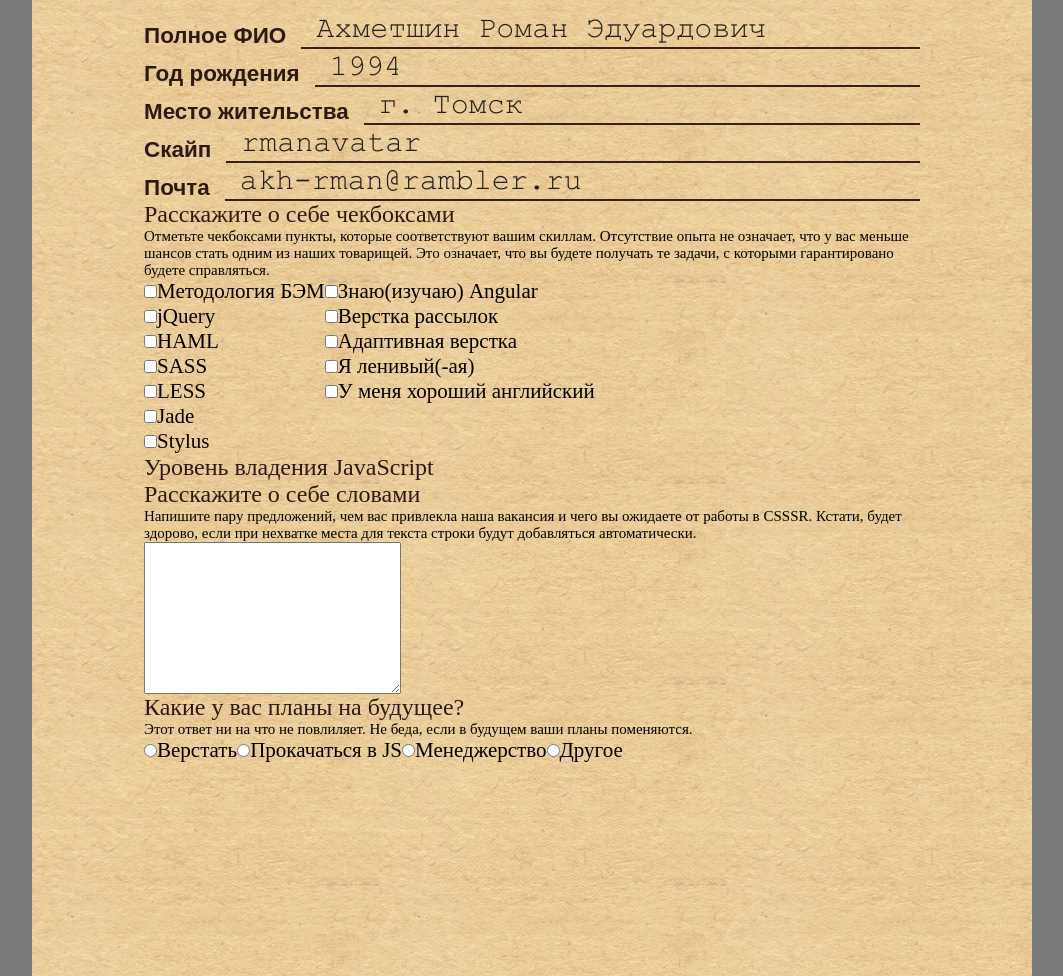
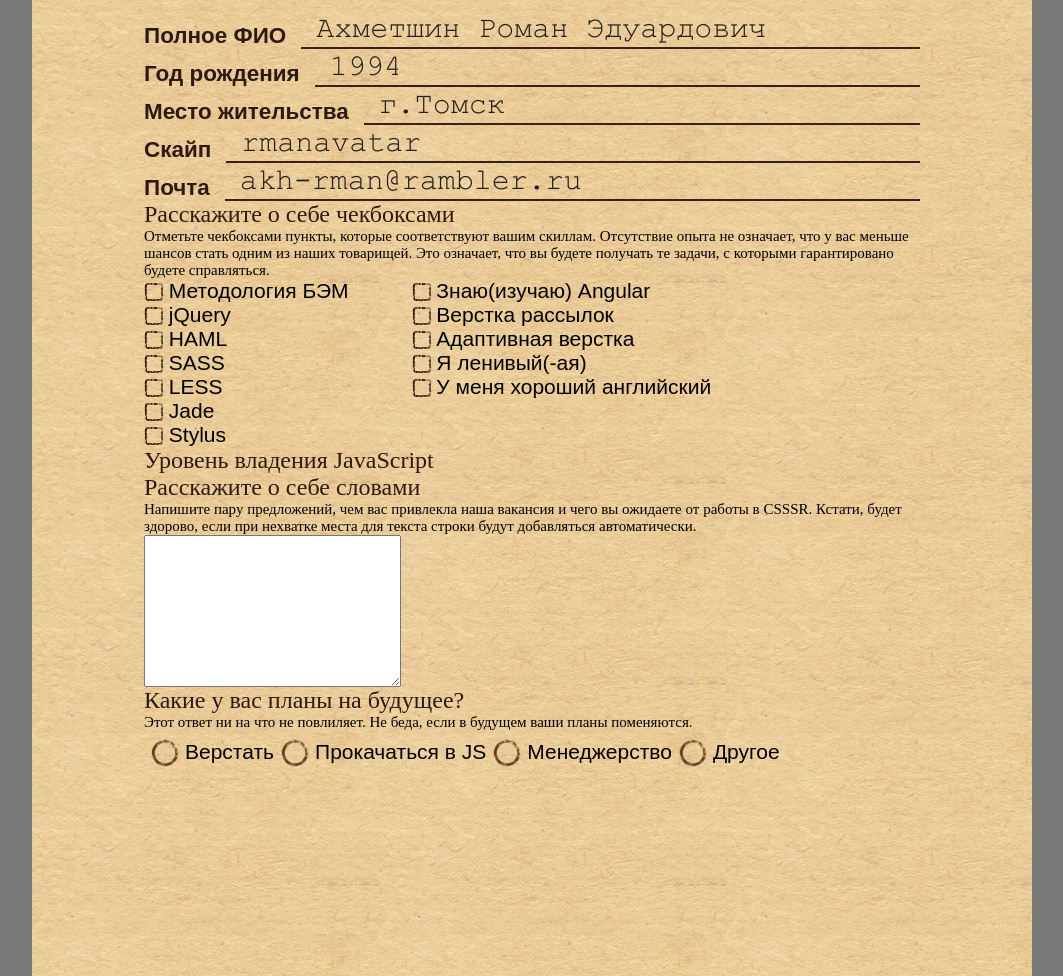
Before and after one commit to Akh-rman/Test-IO-Group, a website: page app/index.html in a window 1280 px wide. Shown: the part 262-1238 px from the top of the page, without its empty margins (108-1171 px from the left). Drawn offline with Linux system fonts and the light colour scheme.

Commit message:
Добавил стили для элементов checkbox и radio. Добавил стили для элементов checkbox и radio. Добавил стили для элемента col. Изменил название классов: line на text_line, label на text_label, file на text_file. ~

```diff
--- a/app/index.html
+++ b/app/index.html
@@ -24,27 +24,27 @@
     </div><!----- End .header ---->
 
     <div class = "main-content">
-        <h1 class = "file">ДЕЛО</h1>
+        <h1 class = "text_file">ДЕЛО</h1>
         <div class = "form">
             <div class = "form-group">
-                <label class = "label text__brown" for = "name">Полное ФИО</label>
-                <input class = "line" type = "text" id = "name" name = "name" value = "Ахметшин Роман Эдуардович" required>
+                <label class = "text_label text__brown" for = "name">Полное ФИО</label>
+                <input class = "text_line" type = "text" id = "name" name = "name" value = "Ахметшин Роман Эдуардович" required>
             </div>
             <div class = "form-group">
-                <label class = "label text__brown" for = "birthday">Год рождения</label>
-                <input class = "line" type = "text" id = "birthday" name = "birthday" value = "1994" required>
+                <label class = "text_label text__brown" for = "birthday">Год рождения</label>
+                <input class = "text_line" type = "text" id = "birthday" name = "birthday" value = "1994" required>
             </div>
             <div class = "form-group">
-                <label class = "label text__brown" for = "location">Место жительства</label>
-                <input class = "line" type = "text" id = "location" name = "location" value = "г. Томск" required>
+                <label class = "text_label text__brown" for = "location">Место жительства</label>
+                <input class = "text_line" type = "text" id = "location" name = "location" value = "г.Томск" required>
             </div>
             <div class = "form-group">
-                <label class = "label text__brown" for = "skype">Скайп</label>
-                <input class = "line" type = "text" id = "skype" name = "skype" value = "rmanavatar" required>
+                <label class = "text_label text__brown" for = "skype">Скайп</label>
+                <input class = "text_line" type = "text" id = "skype" name = "skype" value = "rmanavatar" required>
             </div>
             <div class = "form-group">
-                <label class = "label text__brown" for = "email">Почта</label>
-                <input class = "line" type = "text" id = emai name = "email" value = "akh-rman@rambler.ru">
+                <label class = "text_label text__brown" for = "email">Почта</label>
+                <input class = "text_line" type = "text" id = "email" name = "email" value = "akh-rman@rambler.ru" required>
             </div>
             <p class = "text__big text__brown">Расскажите о себе чекбоксами</p>
             <p class = "text__small">
@@ -53,42 +53,54 @@
             <div class = "form-group">
                 <div class = "form-group_col">
                     <label class = "form-group_text" for = "bem">
-                        <input class = "" type = "checkbox" id = "bem" name = "" value = "bem">Методология БЭМ
+                        <input type = "checkbox" id = "bem" name = "skills" value = "bem">
+                        <span class = "form-group_checkbox"></span> Методология БЭМ
                     </label>
                     <label class = "form-group_text" for = "jquery">
-                        <input class = "" type = "checkbox" id = "jquery" name = "" value = "jquery">jQuery
+                        <input type = "checkbox" id = "jquery" name = "skills" value = "jquery">
+                        <span class = "form-group_checkbox"></span> jQuery
                     </label>
                     <label class = "form-group_text" for = "haml">
-                        <input class = "" type = "checkbox" id = "haml" name = "" value = "haml">HAML
+                        <input type = "checkbox" id = "haml" name = "skills" value = "haml">
+                        <span class = "form-group_checkbox"></span> HAML
                     </label>
                     <label class = "form-group_text" for = "sass">
-                        <input class = "" type = "checkbox" id = "sass" name = "" value = "sass">SASS
+                        <input type = "checkbox" id = "sass" name = "skills" value = "sass">
+                        <span class = "form-group_checkbox"></span> SASS
                     </label>
                     <label class = "form-group_text" for = "less">
-                        <input class = "" type = "checkbox" id = "less" name = "" value = "less">LESS
+                        <input type = "checkbox" id = "less" name = "skills" value = "less">
+                        <span class = "form-group_checkbox"></span> LESS
                     </label>
                     <label class = "form-group_text" for = "jade">
-                        <input class = "" type = "checkbox" id = "jade" name = "" value = "jade">Jade
+                        <input type = "checkbox" id = "jade" name = "skills" value = "jade">
+                        <span class = "form-group_checkbox"></span> Jade
                     </label>
                     <label class = "form-group_text" for = "stylus">
-                        <input class = "" type = "checkbox" id = "stylus" name = "" value = "stylus">Stylus
+                        <input type = "checkbox" id = "stylus" name = "skills" value = "stylus">
+                        <span class = "form-group_checkbox"></span> Stylus
                     </label>
                 </div><!--- End .form-group_col --->
                 <div class = "form-group_col">
                     <label class = "form-group_text" for = "angular">
-                        <input type = "checkbox" id = "angular" name = "" value = "angular">Знаю(изучаю) Angular
+                        <input type = "checkbox" id = "angular" name = "skills" value = "angular">
+                        <span class = "form-group_checkbox"></span> Знаю(изучаю) Angular
                     </label>
                     <label class = "form-group_text" for = "mail">
-                        <input type = "checkbox" id = "mail" name = "" value = "mailing">Верстка рассылок
+                        <input type = "checkbox" id = "mail" name = "skills" value = "mailing">
+                        <span class = "form-group_checkbox"></span> Верстка рассылок
                     </label>
                     <label class = "form-group_text" for = "adaptive">
-                        <input type = "checkbox" id = "adaptive" name = "" value = "adaptive layout">Адаптивная верстка
+                        <input type = "checkbox" id = "adaptive" name = "skills" value = "adaptive layout">
+                        <span class = "form-group_checkbox"></span> Адаптивная верстка
                     </label>
                     <label class = "form-group_text" for = "lazy">
-                        <input type = "checkbox" id = "lazy" name = "" value = "lazy">Я ленивый(-ая)
+                        <input type = "checkbox" id = "lazy" name = "skills" value = "lazy">
+                        <span class = "form-group_checkbox"></span> Я ленивый(-ая)
                     </label>
                     <label class = "form-group_text" for = "english">
-                        <input type = "checkbox" id = "english" name = "" value = "good english">У меня хороший английский
+                        <input type = "checkbox" id = "english" name = "skills" value = "good english">
+                        <span class = "form-group_checkbox"></span> У меня хороший английский
                     </label>
                 </div><!--- End .form-group_col --->
             </div><!--- End .form-group --->
@@ -109,16 +121,20 @@
             </p>
             <div class = "form-group">
                 <label class = "form-group_text" for = "future_1">
-                    <input type = "radio" id = "future_1" name = "" value = "верстать">Верстать
+                    <input type = "radio" id = "future_1" name = "future" value = "верстать">
+                    <span class = "form-group_radio"></span>Верстать
                 </label>
                 <label class = "form-group_text" for = "future_2">
-                    <input type = "radio" id = "future_2" name = "" value = "улучшить навыки в JS">Прокачаться в JS
+                    <input type = "radio" id = "future_2" name = "future" value = "улучшить навыки в JS" required>
+                    <span class = "form-group_radio"></span>Прокачаться в JS
                 </label>
                 <label class = "form-group_text" for = "future_3">
-                    <input type = "radio" id = "future_3" name = "" value = "менеджерство">Менеджерство
+                    <input type = "radio" id = "future_3" name = "future" value = "менеджерство">
+                    <span class="form-group_radio"></span>Менеджерство
                 </label>
                 <label class = "form-group_text" for = "future_4">
-                    <input type = "radio" id = "future_4" name = "" value = "другое">Другое
+                    <input type = "radio" id = "future_4" name = "future" value = "другое">
+                    <span class="form-group_radio"></span>Другое
                 </label>
             </div>
         </div><!--- End .form --->
--- a/app/styles/style.css
+++ b/app/styles/style.css
@@ -82,6 +82,31 @@ body {
 .form-group_col {
     display: flex;
     flex-direction: column;
+    margin: 0 63px 0 0;
+}
+
+.text_label {
+    font-family: 'PT Sans', sans-serif;
+    font-size: 22.44px;
+    font-weight: 700;
+    text-align: left;
+    display: flex;
+    align-items: flex-end;
+}
+
+.text_line {
+    flex: 1;
+    background: none;
+    font-family: 'Courier New';
+    color: #231f20;
+    font-size: 30px;
+    font-weight: 400;
+    line-height: 36px;
+    text-align: left;
+    border: 0;
+    border-bottom: 2px solid #38211a;
+    margin-left: 15px;
+    padding-left: 15px;
 }
 
 .text__brown {
@@ -96,7 +121,7 @@ body {
     font-size: 15px;
 }
 
-.file {
+.text_file {
     color: #562c17;
     text-align: center;
     font-size: 100px;
@@ -106,29 +131,51 @@ body {
 .form-group_text {
     color: #000000;
     font-size: 21px;
+    background: none;
+    font-family: 'PT Sans', sans-serif;
 }
 
-.label {
-    font-family: 'PT Sans', sans-serif;
-    font-size: 22.44px; /* Приближение из-за подстановки шрифтов */
-    font-weight: 700;
-    text-align: left;
-    display: flex;
-    align-items: flex-end;
+[type = "checkbox"], [type = "radio"] {
+    display: none;
 }
 
-.line {
-    flex: 1;
-    background: none;
-    font-family: 'Courier New';
-    color: #231f20;
-    font-size: 30px;
-    font-weight: 400;
-    line-height: 36px;
-    text-align: left;
-    border: 0;
-    border-bottom: 2px solid #38211a;
-    margin-left: 15px;
-    padding-left: 15px
+.form-group_checkbox, .form-group_radio {
+    display: inline-block;
+    position: relative;
+    vertical-align: middle;
+}
+
+.form-group_checkbox {
+    background: url('../images/checkbox.png') no-repeat;
+    width: 19px;
+    height: 18px;
+}
+
+[type = "checkbox"]:checked + .form-group_checkbox::before {
+    content: "";
+    display: block;
+    background: url('../images/checkbox__check.png') no-repeat;
+    width: 21px;
+    height: 27px;
+    position: absolute;
+    bottom: 2px;
+    left: 2px;
+}
+
+.form-group_radio {
+    background: url('../images/radio.png') no-repeat;
+    width: 41px;
+    height: 45px;
+}
+
+[type = "radio"]:checked + .form-group_radio::before {
+    content: "";
+    display: block;
+    background: url('../images/radio__check.png') no-repeat;
+    width: 23px;
+    height: 27px;
+    position: absolute;
+    top: 12.5px;
+    left: 9px;
 }
 /***** End Main-content ****/
```
